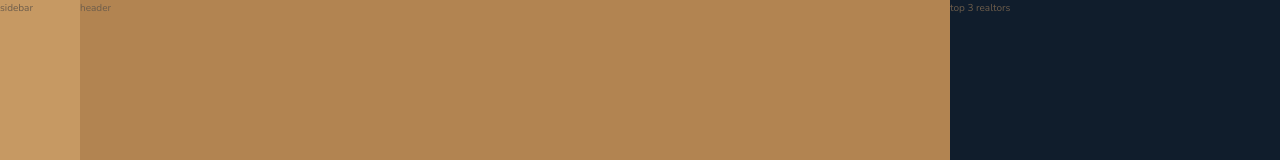
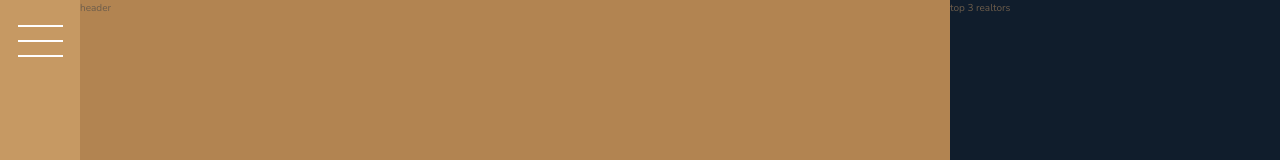
Before and after one commit to iamgraviteja/nexter, a website: page index.html in a window 1280 px wide. Shown: the top 160 px of the page. Drawn offline with nearby package versions, Linux system fonts and the light colour scheme.

Commit message:
sidebar menu button added

```diff
--- a/index.html
+++ b/index.html
@@ -15,7 +15,7 @@
 
 <body class="container">
     <div class="sidebar">
-        sidebar
+        <button class="nav-btn"></button>
     </div>
     <div class="header">
         header
--- a/sass/_sidebar.scss
+++ b/sass/_sidebar.scss
@@ -1,4 +1,34 @@
 .sidebar {
     background-color: $color-primary;
     grid-row: 1 / -1;
+
+    display: flex;
+    justify-content: center;
 }
+
+.nav-btn {
+    background-color: #FFF;
+    border: none;
+    border-radius: 0;
+    cursor: pointer;
+    margin-top: 4rem;
+    height: 2px;
+    width: 4.5rem;
+
+    &::before,
+    &::after {
+        background-color: #FFF;
+        content: "";
+        display: block;
+        height: 2px;
+        width: 4.5rem;
+    }
+
+    &::before {
+        transform: translateY(-1.5rem);
+    }
+
+    &::after {
+        transform: translateY(1.3rem);
+    }
+}
```
Also changed, not shown: css/style.css.
